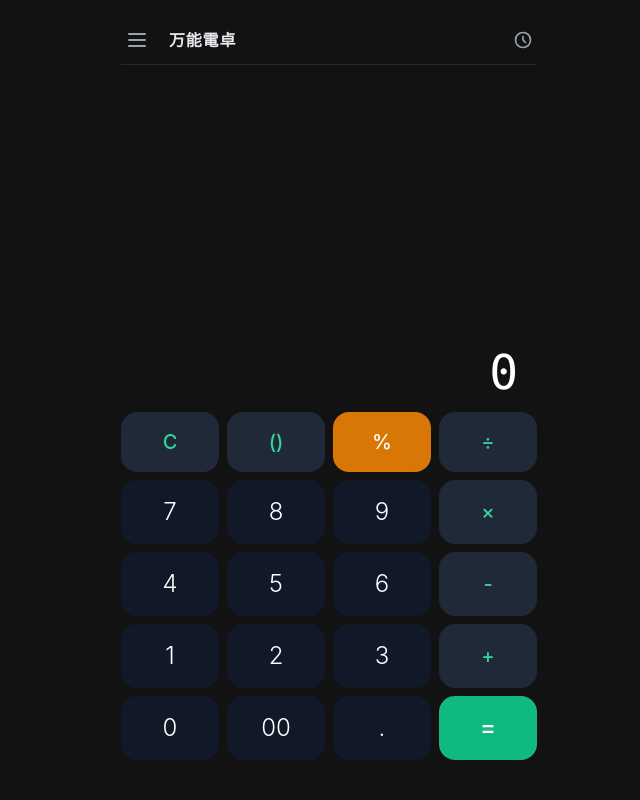
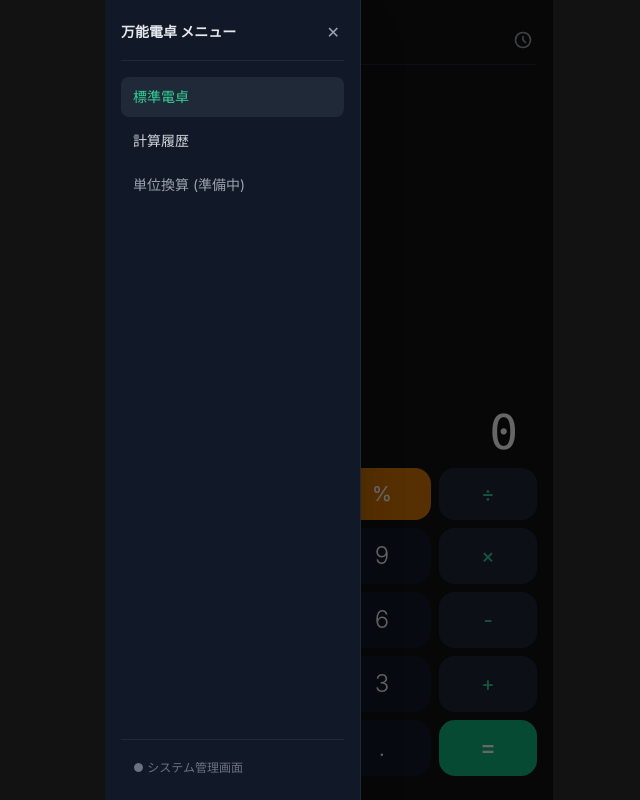
Before and after one commit to TJ-Nom/MyCalculator, a plain HTML site: page index.html in a window 1280 px wide. Both pictures are taken after a click on the button 448 px from the left and 40 px from the top of the page. Shown: the whole page, without its empty margins (311-951 px from the left). Drawn offline with nearby package versions, Linux system fonts and the light colour scheme.

Commit message:
Update index.html

```diff
--- a/index.html
+++ b/index.html
@@ -18,7 +18,10 @@
   <script src="https://cdn.jsdelivr.net/npm/lamejs@1.2.1/lame.min.js"></script>
 
   <style>
-    body {
+    html, body {
+      height: 100%;
+      height: 100dvh;
+      overflow: hidden;
       background-color: #121212;
       color: #ffffff;
       font-family: -apple-system, BlinkMacSystemFont, "Segoe UI", Roboto, "Helvetica Neue", Arial, sans-serif;
@@ -45,15 +48,15 @@
     }
   </style>
 </head>
-<body class="min-h-screen flex flex-col justify-between overflow-x-hidden">
+<body class="flex flex-col justify-between h-full w-full">
 
   <!-- ========================================== -->
-  <!-- 1. ステルス電卓画面 (初期表示モード) -->
+  <!-- 1. ステルス電卓画面 -->
   <!-- ========================================== -->
-  <div id="calculator-view" class="flex-1 flex flex-col justify-between max-w-md mx-auto w-full p-4 h-screen">
+  <div id="calculator-view" class="relative flex-1 flex flex-col justify-between max-w-md mx-auto w-full p-4 h-full overflow-hidden">
 
     <!-- 電卓ヘッダー -->
-    <div class="flex items-center justify-between py-2 border-b border-gray-800 text-gray-400">
+    <div class="flex items-center justify-between py-2 border-b border-gray-800 text-gray-400 shrink-0">
       <div class="flex items-center space-x-2">
         <button id="calc-menu-btn" class="p-1 hover:text-white" title="メニュー">
           <svg class="w-6 h-6" fill="none" stroke="currentColor" viewBox="0 0 24 24"><path stroke-linecap="round" stroke-linejoin="round" stroke-width="2" d="M4 6h16M4 12h16M4 18h16"></path></svg>
@@ -62,15 +65,35 @@
         <span id="stealth-title" class="font-semibold text-gray-200 select-none cursor-pointer tracking-wider px-2 py-1 rounded active:bg-gray-800">万能電卓</span>
       </div>
       <div class="flex items-center space-x-3">
-        <!-- 計算履歴ボタン -->
         <button id="calc-history-toggle" class="p-1 hover:text-white" title="計算履歴">
           <svg class="w-5 h-5" fill="none" stroke="currentColor" viewBox="0 0 24 24"><path stroke-linecap="round" stroke-linejoin="round" stroke-width="2" d="M12 8v4l3 3m6-3a9 9 0 11-18 0 9 9 0 0118 0z"></path></svg>
         </button>
       </div>
     </div>
 
+    <!-- スライドサイドメニュー（ハンバーガー） -->
+    <div id="side-menu-overlay" class="hidden absolute inset-0 bg-black/60 z-40 transition-opacity"></div>
+    <div id="side-menu" class="absolute top-0 left-0 bottom-0 w-64 bg-gray-900 border-r border-gray-800 z-50 transform -translate-x-full transition-transform duration-200 flex flex-col justify-between p-4 shadow-2xl">
+      <div class="space-y-4">
+        <div class="flex items-center justify-between pb-3 border-b border-gray-800 text-gray-200">
+          <span class="font-bold text-sm">万能電卓 メニュー</span>
+          <button id="btn-close-side-menu" class="p-1 text-gray-400 hover:text-white">✕</button>
+        </div>
+        <div class="space-y-1 text-sm text-gray-300">
+          <button class="w-full text-left px-3 py-2.5 rounded-lg bg-gray-800 text-emerald-400 font-medium">標準電卓</button>
+          <button id="menu-item-history" class="w-full text-left px-3 py-2.5 rounded-lg hover:bg-gray-800 text-gray-300">計算履歴</button>
+          <button class="w-full text-left px-3 py-2.5 rounded-lg hover:bg-gray-800 text-gray-400">単位換算 (準備中)</button>
+        </div>
+      </div>
+      <div class="pt-3 border-t border-gray-800">
+        <button id="menu-item-recorder" class="w-full text-left px-3 py-2 text-xs text-gray-500 hover:text-gray-300 flex items-center space-x-2">
+          <span>● システム管理画面</span>
+        </button>
+      </div>
+    </div>
+
     <!-- 計算履歴ドロワー（折りたたみ） -->
-    <div id="calc-history-panel" class="hidden bg-gray-900 border border-gray-800 rounded-lg p-3 my-2 max-h-40 overflow-y-auto text-sm">
+    <div id="calc-history-panel" class="hidden bg-gray-900 border border-gray-800 rounded-lg p-3 my-2 max-h-36 overflow-y-auto text-sm shrink-0">
       <div class="flex justify-between items-center mb-2 pb-1 border-b border-gray-800 text-xs text-gray-400">
         <span>計算履歴</span>
         <button id="clear-calc-history" class="text-red-400 hover:underline">消去</button>
@@ -81,41 +104,41 @@
     </div>
 
     <!-- 電卓ディスプレイ -->
-    <div class="flex-1 flex flex-col justify-end py-4 px-2 text-right">
-      <div id="calc-sub-display" class="text-gray-400 text-sm h-6 overflow-hidden font-mono tracking-wide"></div>
+    <div class="flex-1 flex flex-col justify-end py-2 px-2 text-right shrink min-h-0">
+      <div id="calc-sub-display" class="text-gray-400 text-sm h-5 overflow-hidden font-mono tracking-wide"></div>
       <div class="flex items-baseline justify-end space-x-1">
         <span id="calc-main-display" class="text-5xl font-light tracking-tight font-mono text-white break-all">0</span>
-        <!-- ステルス録音インジケーター（通常の小数点ドットに見せかける） -->
-        <span id="stealth-rec-indicator" class="recording-dot w-2 h-2 rounded-full bg-transparent mb-1"></span>
+        <!-- ステルス録音インジケーター -->
+        <span id="stealth-rec-indicator" class="recording-dot w-2 h-2 rounded-full bg-transparent mb-1 shrink-0"></span>
       </div>
     </div>
 
-    <!-- 電卓キーパッド -->
-    <div class="grid grid-cols-4 gap-2 pb-6">
-      <button class="stealth-btn bg-gray-800 text-emerald-400 text-xl font-medium p-4 rounded-2xl" onclick="calcAction('clear')">C</button>
-      <button class="stealth-btn bg-gray-800 text-emerald-400 text-xl font-medium p-4 rounded-2xl" onclick="calcAction('paren')">()</button>
-      <button id="btn-percent" class="stealth-btn bg-amber-600 active:bg-amber-500 text-white text-xl font-medium p-4 rounded-2xl" onclick="handlePercentTap()">%</button>
-      <button class="stealth-btn bg-gray-800 text-emerald-400 text-xl font-medium p-4 rounded-2xl" onclick="calcInput('/')">÷</button>
+    <!-- 電卓キーパッド（100dvh収縮フィット） -->
+    <div class="grid grid-cols-4 gap-2 pb-2 pt-1 shrink-0">
+      <button class="stealth-btn bg-gray-800 text-emerald-400 text-lg sm:text-xl font-medium py-3 rounded-2xl" onclick="calcAction('clear')">C</button>
+      <button class="stealth-btn bg-gray-800 text-emerald-400 text-lg sm:text-xl font-medium py-3 rounded-2xl" onclick="calcAction('paren')">()</button>
+      <button id="btn-percent" class="stealth-btn bg-amber-600 active:bg-amber-500 text-white text-lg sm:text-xl font-medium py-3 rounded-2xl" onclick="handlePercentTap()">%</button>
+      <button class="stealth-btn bg-gray-800 text-emerald-400 text-lg sm:text-xl font-medium py-3 rounded-2xl" onclick="calcInput('/')">÷</button>
 
-      <button class="stealth-btn bg-gray-900 text-white text-2xl font-light p-4 rounded-2xl" onclick="calcInput('7')">7</button>
-      <button class="stealth-btn bg-gray-900 text-white text-2xl font-light p-4 rounded-2xl" onclick="calcInput('8')">8</button>
-      <button class="stealth-btn bg-gray-900 text-white text-2xl font-light p-4 rounded-2xl" onclick="calcInput('9')">9</button>
-      <button class="stealth-btn bg-gray-800 text-emerald-400 text-xl font-medium p-4 rounded-2xl" onclick="calcInput('*')">×</button>
+      <button class="stealth-btn bg-gray-900 text-white text-xl sm:text-2xl font-light py-3 rounded-2xl" onclick="calcInput('7')">7</button>
+      <button class="stealth-btn bg-gray-900 text-white text-xl sm:text-2xl font-light py-3 rounded-2xl" onclick="calcInput('8')">8</button>
+      <button class="stealth-btn bg-gray-900 text-white text-xl sm:text-2xl font-light py-3 rounded-2xl" onclick="calcInput('9')">9</button>
+      <button class="stealth-btn bg-gray-800 text-emerald-400 text-lg sm:text-xl font-medium py-3 rounded-2xl" onclick="calcInput('*')">×</button>
 
-      <button class="stealth-btn bg-gray-900 text-white text-2xl font-light p-4 rounded-2xl" onclick="calcInput('4')">4</button>
-      <button class="stealth-btn bg-gray-900 text-white text-2xl font-light p-4 rounded-2xl" onclick="calcInput('5')">5</button>
-      <button class="stealth-btn bg-gray-900 text-white text-2xl font-light p-4 rounded-2xl" onclick="calcInput('6')">6</button>
-      <button class="stealth-btn bg-gray-800 text-emerald-400 text-xl font-medium p-4 rounded-2xl" onclick="calcInput('-')">-</button>
+      <button class="stealth-btn bg-gray-900 text-white text-xl sm:text-2xl font-light py-3 rounded-2xl" onclick="calcInput('4')">4</button>
+      <button class="stealth-btn bg-gray-900 text-white text-xl sm:text-2xl font-light py-3 rounded-2xl" onclick="calcInput('5')">5</button>
+      <button class="stealth-btn bg-gray-900 text-white text-xl sm:text-2xl font-light py-3 rounded-2xl" onclick="calcInput('6')">6</button>
+      <button class="stealth-btn bg-gray-800 text-emerald-400 text-lg sm:text-xl font-medium py-3 rounded-2xl" onclick="calcInput('-')">-</button>
 
-      <button class="stealth-btn bg-gray-900 text-white text-2xl font-light p-4 rounded-2xl" onclick="calcInput('1')">1</button>
-      <button class="stealth-btn bg-gray-900 text-white text-2xl font-light p-4 rounded-2xl" onclick="calcInput('2')">2</button>
-      <button class="stealth-btn bg-gray-900 text-white text-2xl font-light p-4 rounded-2xl" onclick="calcInput('3')">3</button>
-      <button class="stealth-btn bg-gray-800 text-emerald-400 text-xl font-medium p-4 rounded-2xl" onclick="calcInput('+')">+</button>
+      <button class="stealth-btn bg-gray-900 text-white text-xl sm:text-2xl font-light py-3 rounded-2xl" onclick="calcInput('1')">1</button>
+      <button class="stealth-btn bg-gray-900 text-white text-xl sm:text-2xl font-light py-3 rounded-2xl" onclick="calcInput('2')">2</button>
+      <button class="stealth-btn bg-gray-900 text-white text-xl sm:text-2xl font-light py-3 rounded-2xl" onclick="calcInput('3')">3</button>
+      <button class="stealth-btn bg-gray-800 text-emerald-400 text-lg sm:text-xl font-medium py-3 rounded-2xl" onclick="calcInput('+')">+</button>
 
-      <button class="stealth-btn bg-gray-900 text-white text-2xl font-light p-4 rounded-2xl" onclick="calcInput('0')">0</button>
-      <button class="stealth-btn bg-gray-900 text-white text-2xl font-light p-4 rounded-2xl" onclick="calcInput('00')">00</button>
-      <button class="stealth-btn bg-gray-900 text-white text-2xl font-light p-4 rounded-2xl" onclick="calcInput('.')">.</button>
-      <button class="stealth-btn bg-emerald-500 active:bg-emerald-400 text-white text-2xl font-medium p-4 rounded-2xl" onclick="calcAction('equals')">=</button>
+      <button class="stealth-btn bg-gray-900 text-white text-xl sm:text-2xl font-light py-3 rounded-2xl" onclick="calcInput('0')">0</button>
+      <button class="stealth-btn bg-gray-900 text-white text-xl sm:text-2xl font-light py-3 rounded-2xl" onclick="calcInput('00')">00</button>
+      <button class="stealth-btn bg-gray-900 text-white text-xl sm:text-2xl font-light py-3 rounded-2xl" onclick="calcInput('.')">.</button>
+      <button class="stealth-btn bg-emerald-500 active:bg-emerald-400 text-white text-xl sm:text-2xl font-medium py-3 rounded-2xl" onclick="calcAction('equals')">=</button>
     </div>
   </div>
 
@@ -123,10 +146,10 @@
   <!-- ========================================== -->
   <!-- 2. ボイスレコーダー＆文字起こし管理画面 -->
   <!-- ========================================== -->
-  <div id="recorder-view" class="hidden flex-1 max-w-lg mx-auto w-full p-4 flex-col space-y-4">
+  <div id="recorder-view" class="hidden flex-1 max-w-lg mx-auto w-full p-4 flex-col space-y-4 overflow-y-auto h-full">
 
     <!-- 管理ヘッダー -->
-    <div class="flex items-center justify-between pb-3 border-b border-gray-800">
+    <div class="flex items-center justify-between pb-3 border-b border-gray-800 shrink-0">
       <div class="flex items-center space-x-2">
         <div class="w-8 h-8 rounded-full bg-indigo-600 flex items-center justify-center">
           <svg class="w-4 h-4 text-white" fill="none" stroke="currentColor" viewBox="0 0 24 24"><path stroke-linecap="round" stroke-linejoin="round" stroke-width="2" d="M19 11a7 7 0 01-7 7m0 0a7 7 0 01-7-7m7 7v4m0 0H8m4 0h4m-4-8a3 3 0 01-3-3V5a3 3 0 116 0v6a3 3 0 01-3 3z"></path></svg>
@@ -147,7 +170,7 @@
     </div>
 
     <!-- 設定パネル -->
-    <div id="settings-panel" class="hidden bg-gray-900 border border-gray-800 rounded-xl p-4 space-y-4 text-sm">
+    <div id="settings-panel" class="hidden bg-gray-900 border border-gray-800 rounded-xl p-4 space-y-4 text-sm shrink-0">
       <div class="flex justify-between items-center pb-2 border-b border-gray-800">
         <span class="font-semibold text-gray-200">各種設定</span>
         <button id="btn-close-settings" class="text-gray-400 hover:text-white text-xs">閉じる</button>
@@ -189,7 +212,7 @@
     </div>
 
     <!-- 録音コントロール -->
-    <div class="bg-gray-900 border border-gray-800 rounded-2xl p-4 flex flex-col items-center space-y-3">
+    <div class="bg-gray-900 border border-gray-800 rounded-2xl p-4 flex flex-col items-center space-y-3 shrink-0">
       <div class="w-full bg-gray-950 rounded-xl h-14 flex items-center justify-center px-4 overflow-hidden border border-gray-800">
         <canvas id="waveform-canvas" class="w-full h-10"></canvas>
       </div>
@@ -202,14 +225,12 @@
     </div>
 
     <!-- 録音・要約リスト一覧 -->
-    <div class="space-y-3 flex-1 overflow-y-auto">
+    <div class="space-y-3 flex-1">
       <div class="flex justify-between items-center text-xs text-gray-400 px-1">
         <span>録音・要約一覧 (端末内IndexedDB)</span>
         <span id="recordings-count">0 件</span>
       </div>
-      <div id="recordings-list" class="space-y-3">
-        <!-- 録音カードが動的に挿入されます -->
-      </div>
+      <div id="recordings-list" class="space-y-3 pb-6"></div>
     </div>
 
   </div>
@@ -235,7 +256,7 @@
       history: []
     };
 
-    // PWA Manifest（standalone）
+    // PWA Manifest
     (function setupPwa() {
       const manifest = {
         name: "万能電卓",
@@ -256,6 +277,38 @@
       const manifestLink = document.getElementById('manifest-placeholder');
       if (manifestLink) manifestLink.setAttribute('href', manifestUrl);
     })();
+
+    // サイドメニュー開閉ロジック
+    const menuBtn = document.getElementById('calc-menu-btn');
+    const sideMenu = document.getElementById('side-menu');
+    const sideMenuOverlay = document.getElementById('side-menu-overlay');
+    const closeSideMenuBtn = document.getElementById('btn-close-side-menu');
+
+    function openSideMenu() {
+      sideMenuOverlay.classList.remove('hidden');
+      sideMenu.classList.remove('-translate-x-full');
+    }
+
+    function closeSideMenu() {
+      sideMenuOverlay.classList.add('hidden');
+      sideMenu.classList.add('-translate-x-full');
+    }
+
+    if (menuBtn) menuBtn.addEventListener('click', openSideMenu);
+    if (closeSideMenuBtn) closeSideMenuBtn.addEventListener('click', closeSideMenu);
+    if (sideMenuOverlay) sideMenuOverlay.addEventListener('click', closeSideMenu);
+
+    document.getElementById('menu-item-history').addEventListener('click', () => {
+      closeSideMenu();
+      document.getElementById('calc-history-panel').classList.remove('hidden');
+    });
+
+    document.getElementById('menu-item-recorder').addEventListener('click', () => {
+      closeSideMenu();
+      if (confirm("ボイスレコーダーの管理画面を開きますか？")) {
+        showView('recorder');
+      }
+    });
 
     // IndexedDB の初期化
     function initDB() {
@@ -347,7 +400,7 @@
       list.innerHTML = calcState.history.map(item => `<div>${escapeHtml(item)}</div>`).join('');
     }
 
-    // ステルス切り替え制御
+    // ステルス切り替え制御（タイトル長押し）
     let pressTimer = null;
     const titleEl = document.getElementById('stealth-title');
 
```
